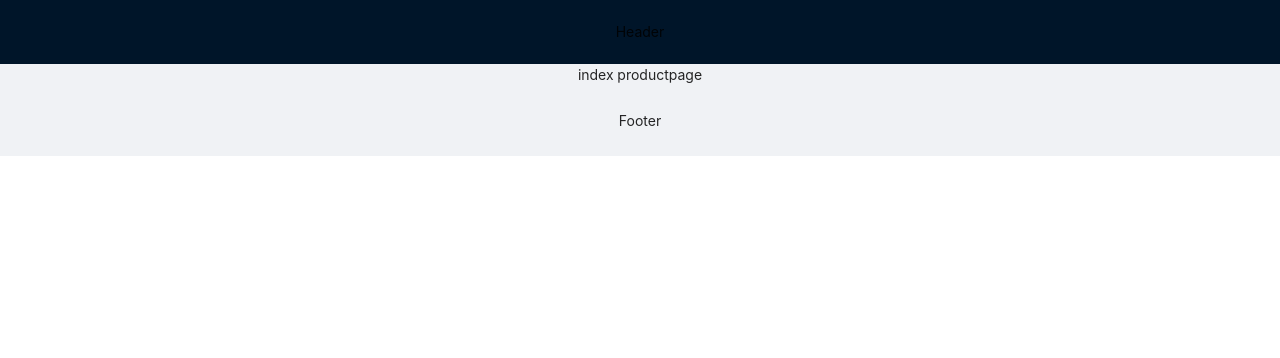
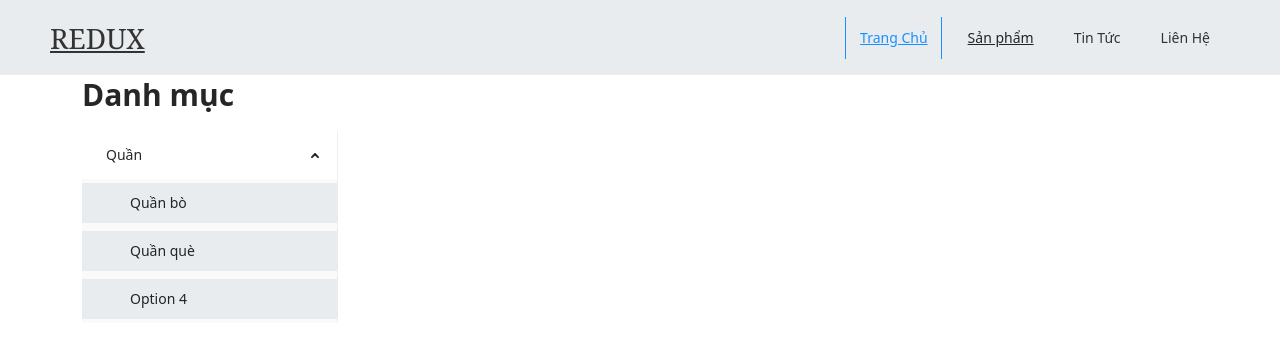
Before and after one commit to nnanh19/Website_redux-toolkit, a React (Create React App) app: page /product in a window 1280 px wide. Shown: the top 358 px of the page. Built offline with nearby package versions, Linux system fonts and the light colour scheme.

Commit message:
theme layoutSite: homepage, productpage

```diff
--- a/package.json
+++ b/package.json
@@ -3,12 +3,15 @@
   "version": "0.1.0",
   "private": true,
   "dependencies": {
+    "@fortawesome/fontawesome-svg-core": "^6.1.1",
     "@reduxjs/toolkit": "^1.8.1",
     "@testing-library/jest-dom": "^4.2.4",
     "@testing-library/react": "^9.5.0",
     "@testing-library/user-event": "^7.2.1",
     "antd": "^4.19.3",
     "axios": "^0.26.1",
+    "babel-plugin-macros": "^3.1.0",
+    "bootstrap": "^5.1.3",
     "react": "^17.0.2",
     "react-dom": "^17.0.2",
     "react-hook-form": "^7.29.0",
@@ -36,5 +39,8 @@
       "last 1 firefox version",
       "last 1 safari version"
     ]
+  },
+  "devDependencies": {
+    "@fortawesome/fontawesome-free": "^6.1.1"
   }
 }
--- a/src/App.css
+++ b/src/App.css
@@ -1,45 +1,261 @@
-.App {
-  text-align: center;
+/*
+general
+-------
+*/
+body {
+  font-size: 16px;
+  line-height: 1.6;
+  color: #333;
+  overflow-x: hidden;
 }
 
-.App-logo {
-  height: 40vmin;
-  pointer-events: none;
+.container-fluid {
+  margin: 0 auto;
+  max-width: 1200px;
+  padding: 0 15px;
 }
 
-@media (prefers-reduced-motion: no-preference) {
-  .App-logo {
-    animation: App-logo-float infinite 3s ease-in-out;
-  }
+.ant-layout {
+  background: #fff !important;
 }
 
-.App-header {
-  min-height: 100vh;
+.mainLayout .ant-layout-header {
+  background: #f8f8f8;
+  padding: 0;
+  height: auto;
+  line-height: 1.6;
+}
+
+p {
+  font-size: 16px;
+  line-height: 1.6;
+}
+
+.bgGray {
+  background: #fafafa;
+}
+
+/*
+title holder
+------------
+*/
+.titleHolder {
+  text-align: center;
+  position: relative;
+  padding: 0 0 20px;
+  margin: 0 0 40px;
+}
+
+.titleHolder:after {
+  transform: translateX(-50%);
+  content: '';
+  background: #1890ff;
+  position: absolute;
+  bottom: 0;
+  left: 50%;
+  height: 3px;
+  width: 50px;
+}
+
+.titleHolder h2 {
+  font-size: 28px;
+  margin: 0;
+}
+
+/*
+header
+------
+*/
+.ant-layout-header {
+  position: fixed;
+  left: 0;
+  right: 0;
+  z-index: 999;
+}
+
+.header {
+  display: flex;
+  justify-content: space-between;
+  align-items: center;
+  padding: 15px 50px;
+}
+.header,.ant-menu-item{
+  background: #e9ecef !important;
+}
+.container-custom{
+  width: 100%;
+}
+.header .logo {
+  font-size: 22px;
+  text-transform: uppercase;
+  font-weight: 400;
+}
+
+.header .logo  {
+  color: #1890ff;
+  margin: 0 5px 0 0;
+  font-size: 28px;
+}
+
+.header .logo a {
+  color: #333;
+  font-family: Georgia, 'Times New Roman', Times, serif;
+}
+
+.header .ant-anchor-wrapper {
+  background: none;
+}
+
+.header .ant-anchor {
+  display: flex;
+}
+
+.header .ant-anchor-ink {
+  display: none;
+}
+
+.header .ant-anchor-link {
+  padding: 0 20px;
+  line-height: 1.4;
+  position: relative;
+}
+
+.header .ant-anchor-link:before,
+.header .ant-anchor-link:after {
+  content: '';
+  background: #1890ff;
+  width: 1px;
+  position: absolute;
+  top: 2px;
+  bottom: 2px;
+  left: 30%;
+  opacity: 0;
+  transition: all 0.3s linear;
+}
+
+.header .ant-anchor-link:after {
+  left: auto;
+  right: 30%;
+}
+
+.header .ant-anchor-link.ant-anchor-link-active:before,
+.header .ant-anchor-link:hover:before {
+  left: 5%;
+  opacity: 1;
+}
+
+.header .ant-anchor-link.ant-anchor-link-active:after,
+.header .ant-anchor-link:hover:after {
+  right: 5%;
+  opacity: 1;
+}
+
+/* ant menu */
+.header .ant-menu {
+  border: 0;
+  background: none !important;
+}
+
+.header .ant-menu li.ant-menu-item {
+  position: relative;
+  color: #333;
+}
+
+.header .ant-menu li.ant-menu-item:before,
+.header .ant-menu li.ant-menu-item:after {
+  content: '';
+  background: #1890ff;
+  width: 1px;
+  position: absolute;
+  top: 2px;
+  bottom: 2px;
+  left: 30%;
+  opacity: 0;
+  transition: all 0.3s linear;
+}
+
+.header .ant-menu li.ant-menu-item:after {
+  left: auto;
+  right: 30%;
+}
+
+.header .ant-menu li.ant-menu-item,
+.header .ant-menu li.ant-menu-item-selected {
+  border: 0 !important;
+}
+
+.header .ant-menu li.ant-menu-item-selected,
+.header .ant-menu li.ant-menu-item:hover {
+  color: #1890ff;
+  background: none;
+}
+
+.header .ant-menu li.ant-menu-item-selected:before,
+.header .ant-menu li.ant-menu-item:hover:before {
+  left: 5%;
+  opacity: 1;
+}
+
+.header .ant-menu li.ant-menu-item-selected:after,
+.header .ant-menu li.ant-menu-item:hover:after {
+  right: 5%;
+  opacity: 1;
+}
+
+/*
+hero
+----
+*/
+
+.heroBlock {
+  background: url('https://menshop79.vn/wp-content/uploads/2017/03/Banner-MenShop79-001.png') no-repeat;
+  background-position: 50% 100%;
+  background-size: cover;
+  height: 100vh;
+
+}
+
+.heroBlock .container-fluid {
+  display: block !important;
+}
+
+.heroBlock .ant-carousel,
+.heroBlock .ant-carousel div {
+  height: 100%;
+}
+
+.heroBlock .slick-dots li button {
+  background: #000 !important;
+}
+
+.heroBlock .slick-dots li.slick-active button {
+  background: #1890ff !important;
+}
+
+.heroBlock .content {
+  max-width: 640px;
   display: flex;
   flex-direction: column;
-  align-items: center;
   justify-content: center;
-  font-size: calc(10px + 2vmin);
+  padding: 0 70px;
+
 }
 
-.App-link {
-  color: rgb(112, 76, 182);
+.heroBlock h3 {
+  font-size: 30px;
+  line-height: 1.2;
+  margin: 0 0 30px;
 }
 
-@keyframes App-logo-float {
-  0% {
-    transform: translateY(0);
-  }
-  50% {
-    transform: translateY(10px);
-  }
-  100% {
-    transform: translateY(0px);
-  }
+.heroBlock p {
+  margin: 0 0 30px;
 }
-.title-feat{
-  text-align: left;
+
+.heroBlock .btnHolder {
+  height: auto !important;
 }
-.option-hidden{
-  display: none;
+
+.heroBlock .btnHolder button,
+.heroBlock .btnHolder .fas {
+  margin: 0 10px 0 0;
 }
--- /dev/null
+++ b/src/components/layout/partials/footerSite.jsx
@@ -0,0 +1,11 @@
+import { Footer } from 'antd/lib/layout/layout'
+import React from 'react'
+
+
+const FooterSite = () => {
+  return (
+    <Footer>Footer</Footer>
+  )
+}
+
+export default FooterSite
--- /dev/null
+++ b/src/components/layout/partials/headerSite.jsx
@@ -0,0 +1,27 @@
+import { Menu } from 'antd'
+import React from 'react'
+import { Link } from 'react-router-dom'
+
+const HeaderSite = () => {
+  return (
+
+    <div className="container-custom">
+        <div className="header">
+            <div className="logo">
+                <a href="/">Redux</a>
+            </div>
+           <div className='menu_'>
+                <Menu  mode="horizontal" defaultSelectedKeys={["1"]}>
+                <Menu.Item key="1"><Link to="/">Trang Chủ</Link></Menu.Item>
+                <Menu.Item key="2" ><Link to="/product">Sản phẩm </Link> </Menu.Item>
+                <Menu.Item key="3">Tin Tức</Menu.Item>
+                <Menu.Item key="4">Liên Hệ</Menu.Item>
+                </Menu>
+           </div>
+        </div>
+    </div>
+
+  )
+}
+
+export default HeaderSite
--- a/src/components/layout/siteLayout.jsx
+++ b/src/components/layout/siteLayout.jsx
@@ -1,17 +1,23 @@
-import { Layout } from 'antd';
-import { Outlet } from 'react-router-dom';
-const { Header, Footer,  Content } = Layout;
+import {  Layout} from "antd";
+import { Outlet } from "react-router-dom";
+import FooterSite from "./partials/footerSite";
+import HeaderSite from "./partials/headerSite";
+const {  Content } = Layout;
 
 const SiteLayout = () => {
   return (
-    <Layout>
-        <Header>Header</Header>
-        <Content>
-            <Outlet />
-        </Content>
-        <Footer>Footer</Footer>
+    <Layout className="mainLayout">
+      <HeaderSite />
+      <Content
+        className="site-layout"
+
+      >
+          <Outlet />
+      </Content>
+
+      {/* <FooterSite /> */}
     </Layout>
-  )
-}
+  );
+};
 
-export default SiteLayout
+export default SiteLayout;
--- a/src/components/pages/admin/product/edit.jsx
+++ b/src/components/pages/admin/product/edit.jsx
@@ -18,9 +18,8 @@ const EditProductManager = () => {
   const { register, handleSubmit , reset } = useForm();
   const onSubmit = data =>{
     dispatch(updateProduct(data))
-    .then(()=>{
-      navigate("/admin/product" );
-    })
+    .then(()=>  navigate("/admin/product" )
+    )
   }
   const {id} = useParams();
 
--- a/src/components/pages/site/homepage.js
+++ b/src/components/pages/site/homepage.js
@@ -1,8 +1,49 @@
 import React from 'react'
+import { Button, Carousel } from 'antd';
 
+
+function onChange(a, b, c) {
+  console.log(a, b, c);
+}
+
+
+const contentBanner = [
+  {
+    id: "abc",
+    title : "Học lập trình vì tiền",
+    desc : "Không làm có ăn thì ăn cám Không làm có ăn thì ăn cám  Không làm có ăn thì ăn cám ",
+  },
+  {
+    id: "abc1",
+    title : "Học lập trình vì đói",
+    desc : "Không làm có ăn thì ăn cám Không làm có ăn thì ăn cám  Không làm có ăn thì ăn cám ",
+  },
+  {
+    id: "abcd",
+    title : "Học lập trình vì mai ăn gì",
+    desc : "Không làm có ăn thì ăn cám Không làm có ăn thì ăn cám  Không làm có ăn thì ăn cám ",
+  }
+]
 const HomePage = () => {
   return (
-    <div>homepage</div>
+    <div className='heroBlock'>
+       <Carousel afterChange={onChange}>
+          {contentBanner.map(banner => {
+            return (
+              <div className='container-custom'>
+                  <div className='content'>
+                    <h3>{banner.title}</h3>
+                    <p>{banner.desc}</p>
+                    <div className='btnHolder'>
+                      <Button type='primary' size='large'>Nhấn vào để học</Button>
+                      <Button  size='large'>Nhét vào đầu</Button>
+                    </div>
+                  </div>
+              </div>
+            )
+          })}
+        </Carousel>
+    </div>
   )
 }
 
--- a/src/components/pages/site/product/index.js
+++ b/src/components/pages/site/product/index.js
@@ -1,8 +1,33 @@
-import React from 'react'
+import { Menu } from 'antd';
+import { AppstoreOutlined, MailOutlined, SettingOutlined } from '@ant-design/icons';
+import { Typography } from 'antd';
+const { SubMenu } = Menu;
+const {Title} = Typography;
 
 const ProductPage = () => {
+  const handleClick = e => {
+    console.log('click ', e);
+  };
   return (
-    <div>index productpage</div>
+    <div className='container'>
+      <div>
+        <Title level={2} >Danh mục</Title>
+      </div>
+      <Menu
+        onClick={handleClick}
+        style={{ width: 256 }}
+        defaultSelectedKeys={['1']}
+        defaultOpenKeys={['sub1']}
+        mode="inline"
+      >
+        <SubMenu key="sub1" title="Quần">
+            <Menu.Item key="2">Quần bò</Menu.Item>
+            <Menu.Item key="3">Quần què</Menu.Item>
+            <Menu.Item key="4">Option 4</Menu.Item>
+        </SubMenu>
+
+      </Menu>
+    </div>
   )
 }
 
--- a/src/index.js
+++ b/src/index.js
@@ -6,7 +6,7 @@ import { store } from './app/store';
 import { Provider } from 'react-redux';
 import * as serviceWorker from './serviceWorker';
 import { BrowserRouter } from 'react-router-dom';
-
+import 'bootstrap/dist/css/bootstrap.min.css';
 
 ReactDOM.render(
   <BrowserRouter>
```
Also changed, not shown: 1 other file (tests, documents, lock files or other folders).
